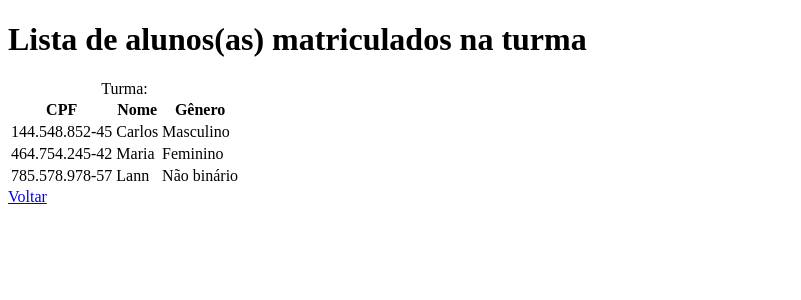
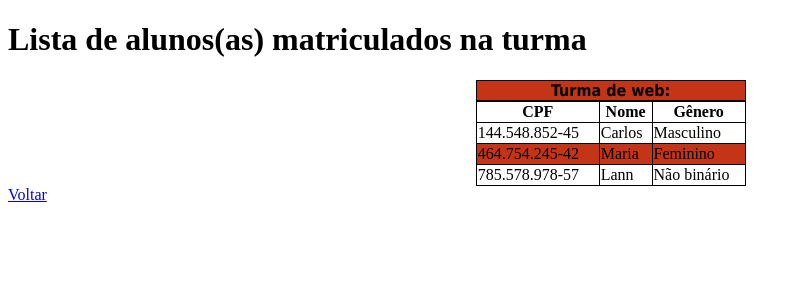
Before and after one commit to UFOP-CSI477/2018-02-atividades-Brenowla, a PHP site: page /lista.html in a window 1280 px wide. Shown: the top 300 px of the page, without its empty margins (0-801 px from the left). Run offline with PHP 8.4, Linux system fonts and the light colour scheme.

Commit message:
Finalizando a atividade I

```diff
--- a/Atividade I/lista.html
+++ b/Atividade I/lista.html
@@ -3,12 +3,13 @@
 <head>
 	<meta charset="utf-8">
 	<title>Lista de alunos</title>
+	<link rel="stylesheet" type="text/css" href="tabela.css">
 </head>
 <body>
 	<h1>Lista de alunos(as) matriculados na turma</h1>
 
 	<table>
-		<caption>Turma:</caption>
+		<caption>Turma de web:</caption>
 
 		<thead>
 			<tr>
--- /dev/null
+++ b/Atividade I/tabela.css
@@ -0,0 +1,27 @@
+tr:nth-child(even){
+	background-color: #C43416;
+}
+
+table{
+	left:37%;
+  	top:29%;
+  	position: relative;
+  	width:270px;
+}
+
+table,th, td, caption{
+	border:1px solid;
+	border-collapse: collapse;
+}
+
+tr:hover{
+	background: #D80000;
+	cursor: pointer;
+}
+
+caption
+{
+	font-family: tahoma;
+	font-weight: bold;
+	background-color: #C43416
+}
```
Also changed, not shown: Atividade I/cadastrar.css (+9 -1 lines).
